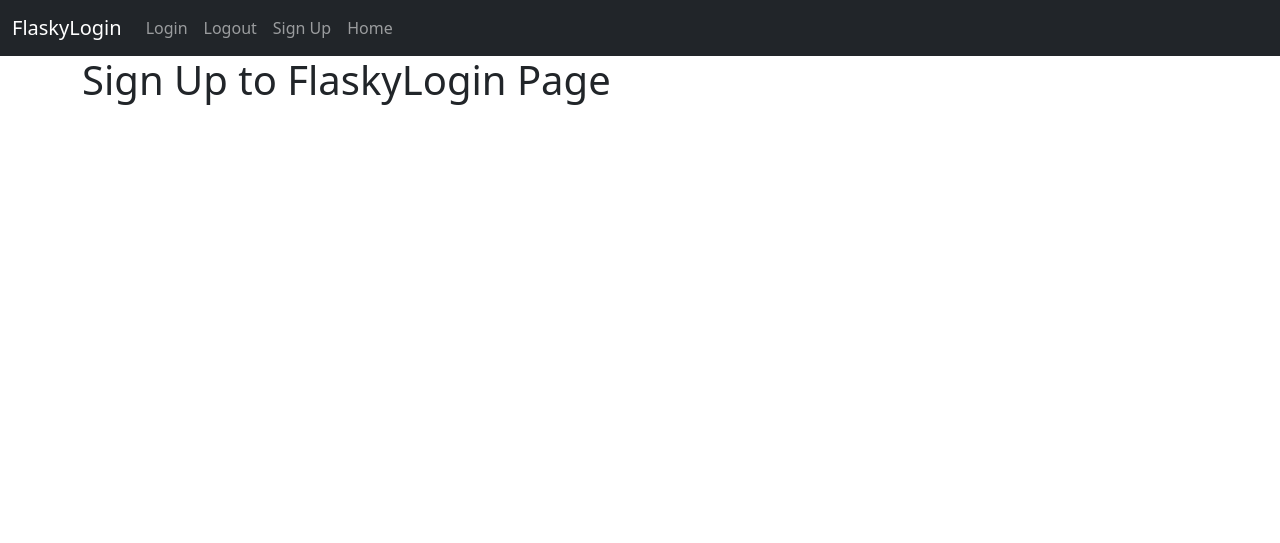
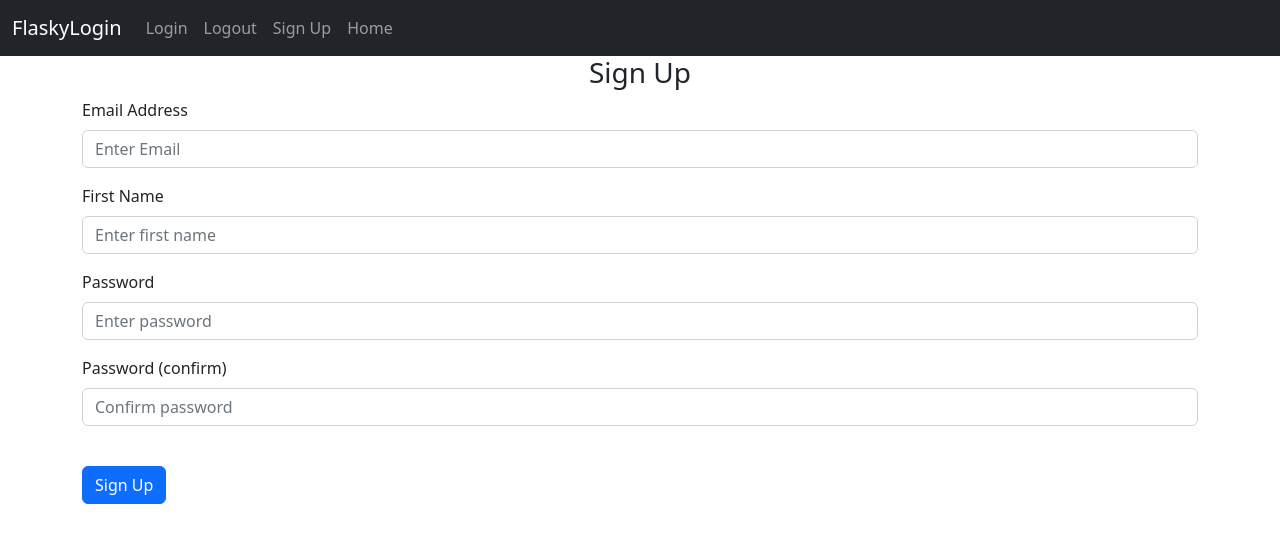
Before and after one commit to giciorh/flasky-login, a Flask app: page /signup in a window 1280 px wide. Shown: the top 543 px of the page. Run offline with Flask 2, Linux system fonts and the light colour scheme.

Commit message:
added login and signup only visual form

```diff
--- a/website/templates/signup.html
+++ b/website/templates/signup.html
@@ -3,5 +3,27 @@
 {% block title %} Sign Up {% endblock %}
 
 {% block content %}
-<h1>Sign Up to FlaskyLogin Page</h1>
+
+<form method="post">
+  <h3 align="center">Sign Up</h3>
+  <div class="form-group mb-3">
+    <label for="email" class="mb-2">Email Address</label>
+    <input type="email" class="form-control" id="email" name="email" placeholder="Enter Email">
+  </div>
+    <div class="form-group  mb-3">
+    <label for="firstName"  class="mb-2">First Name</label>
+    <input type="text" class="form-control" id="text" name="text" placeholder="Enter first name">
+  </div>
+  <div class="form-group mb-3">
+    <label for="password1"  class="mb-2">Password</label>
+    <input type="password" class="form-control" id="password1" name="password1" placeholder="Enter password">
+  </div>
+    <div class="form-group  mb-3">
+    <label for="password2"  class="mb-2">Password (confirm)</label>
+    <input type="password" class="form-control" id="password2" name="password2" placeholder="Confirm password">
+  </div>
+  <br/>
+  <button type="submit" class="btn btn-primary">Sign Up</button>
+</form>
+
 {% endblock %}
```
Also changed, not shown: website/templates/login.html (+16 -1 lines).
